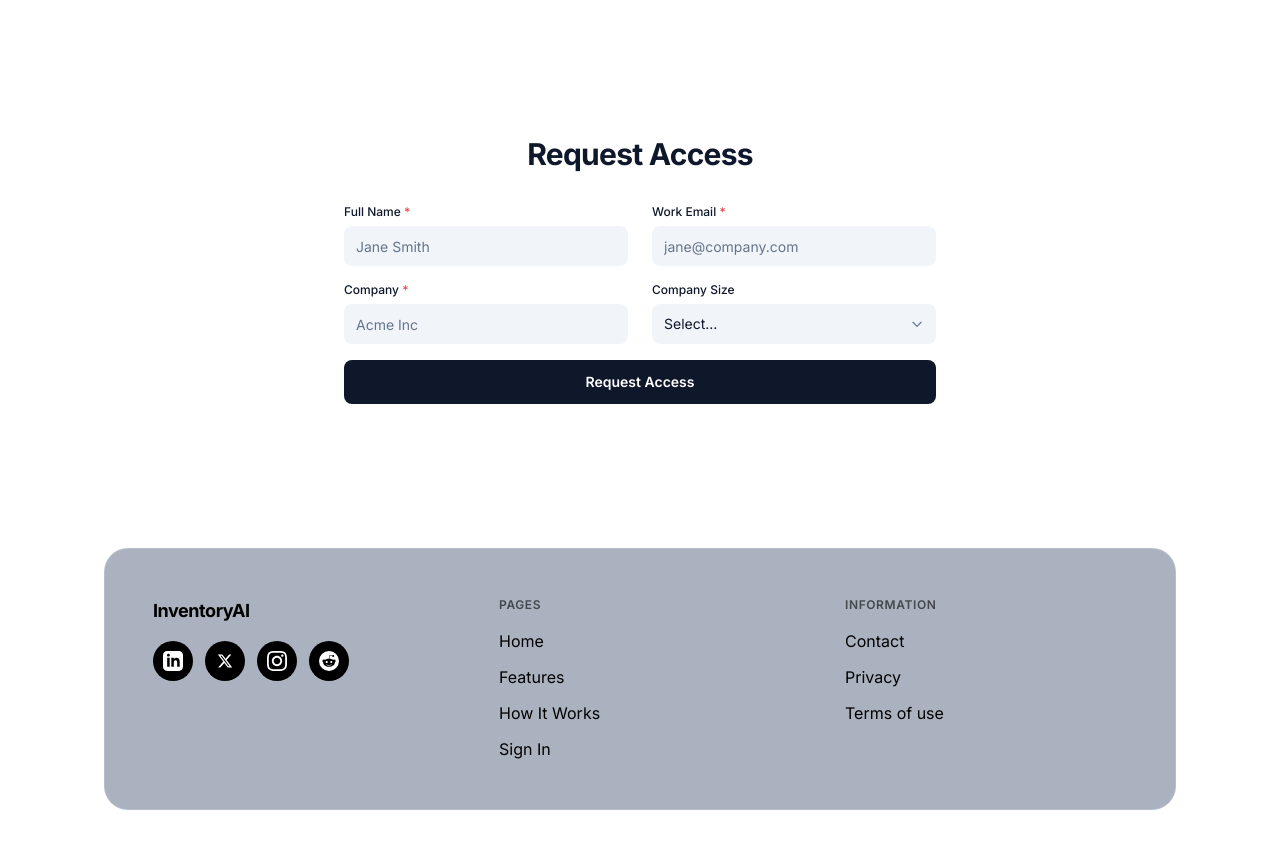
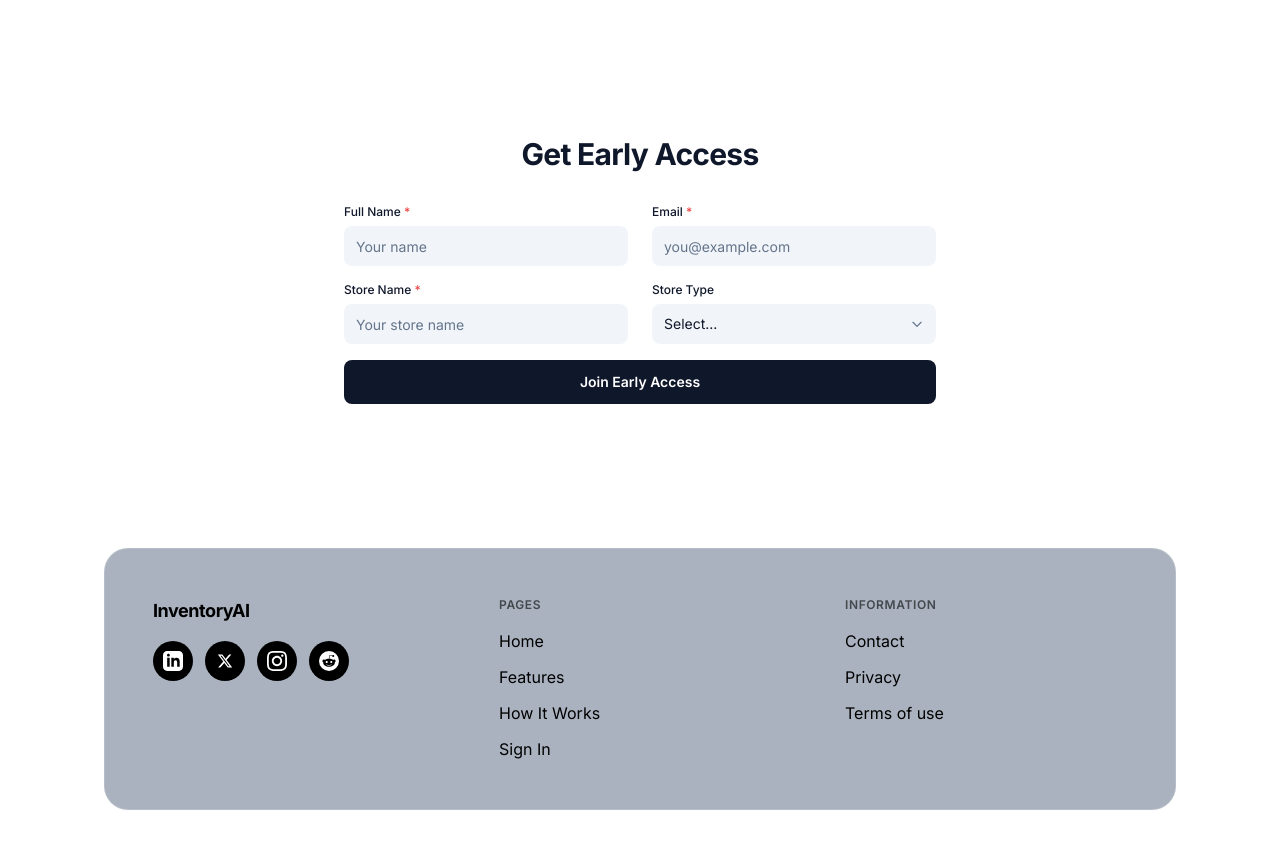
Before and after one commit to ashutoshpandey18/InventoryAI, a Next.js app: page / in a window 1280 px wide. Shown: the part 4460-5308 px from the top of the page. Built offline with nearby package versions, Linux system fonts and the light colour scheme.

Commit message:
Update RequestAccessForm for retail store owners
- Change title to 'Get Early Access'
- Update field labels: Email, Store Name, Store Type
- Update placeholders to be store-owner friendly
- Replace company size dropdown with store type options
- Change button text to 'Join Early Access'

```diff
--- a/components/RequestAccessForm.tsx
+++ b/components/RequestAccessForm.tsx
@@ -5,9 +5,9 @@ import { useState } from 'react'
 export function RequestAccessForm() {
   const [formData, setFormData] = useState({
     fullName: '',
-    workEmail: '',
-    company: '',
-    companySize: '',
+    email: '',
+    storeName: '',
+    storeType: '',
   })
 
   const handleSubmit = (e: React.FormEvent) => {
@@ -28,7 +28,7 @@ export function RequestAccessForm() {
       <div className="max-w-2xl mx-auto px-4 sm:px-6 lg:px-10">
         {/* Heading */}
         <h2 className="text-2xl lg:text-3xl font-bold text-slate-900 text-center mb-8">
-          Request Access
+          Get Early Access
         </h2>
 
         {/* Form */}
@@ -47,64 +47,64 @@ export function RequestAccessForm() {
                 required
                 value={formData.fullName}
                 onChange={handleChange}
-                placeholder="Jane Smith"
+                placeholder="Your name"
                 className="w-full h-10 px-3 text-sm bg-slate-100 rounded-lg text-slate-900 placeholder:text-slate-500 focus:outline-none focus:ring-2 focus:ring-slate-300 transition-all duration-150"
               />
             </div>
 
-            {/* Work Email */}
+            {/* Email */}
             <div>
-              <label htmlFor="workEmail" className="block text-xs font-medium text-slate-900 mb-1.5">
-                Work Email <span className="text-red-500">*</span>
+              <label htmlFor="email" className="block text-xs font-medium text-slate-900 mb-1.5">
+                Email <span className="text-red-500">*</span>
               </label>
               <input
                 type="email"
-                id="workEmail"
-                name="workEmail"
+                id="email"
+                name="email"
                 required
-                value={formData.workEmail}
+                value={formData.email}
                 onChange={handleChange}
-                placeholder="jane@company.com"
+                placeholder="you@example.com"
                 className="w-full h-10 px-3 text-sm bg-slate-100 rounded-lg text-slate-900 placeholder:text-slate-500 focus:outline-none focus:ring-2 focus:ring-slate-300 transition-all duration-150"
               />
             </div>
 
-            {/* Company */}
+            {/* Store Name */}
             <div>
-              <label htmlFor="company" className="block text-xs font-medium text-slate-900 mb-1.5">
-                Company <span className="text-red-500">*</span>
+              <label htmlFor="storeName" className="block text-xs font-medium text-slate-900 mb-1.5">
+                Store Name <span className="text-red-500">*</span>
               </label>
               <input
                 type="text"
-                id="company"
-                name="company"
+                id="storeName"
+                name="storeName"
                 required
-                value={formData.company}
+                value={formData.storeName}
                 onChange={handleChange}
-                placeholder="Acme Inc"
+                placeholder="Your store name"
                 className="w-full h-10 px-3 text-sm bg-slate-100 rounded-lg text-slate-900 placeholder:text-slate-500 focus:outline-none focus:ring-2 focus:ring-slate-300 transition-all duration-150"
               />
             </div>
 
-            {/* Company Size */}
+            {/* Store Type */}
             <div>
-              <label htmlFor="companySize" className="block text-xs font-medium text-slate-900 mb-1.5">
-                Company Size
+              <label htmlFor="storeType" className="block text-xs font-medium text-slate-900 mb-1.5">
+                Store Type
               </label>
               <div className="relative">
                 <select
-                  id="companySize"
-                  name="companySize"
-                  value={formData.companySize}
+                  id="storeType"
+                  name="storeType"
+                  value={formData.storeType}
                   onChange={handleChange}
                   className="w-full h-10 px-3 text-sm bg-slate-100 rounded-lg text-slate-900 appearance-none focus:outline-none focus:ring-2 focus:ring-slate-300 transition-all duration-150 cursor-pointer"
                 >
                   <option value="">Select...</option>
-                  <option value="1-10">1-10 employees</option>
-                  <option value="11-50">11-50 employees</option>
-                  <option value="51-200">51-200 employees</option>
-                  <option value="201-500">201-500 employees</option>
-                  <option value="501+">501+ employees</option>
+                  <option value="grocery">Grocery Store</option>
+                  <option value="electronics">Electronics Store</option>
+                  <option value="clothing">Clothing Store</option>
+                  <option value="pharmacy">Pharmacy</option>
+                  <option value="other">Other</option>
                 </select>
                 {/* Dropdown Arrow */}
                 <div className="absolute right-3 top-1/2 -translate-y-1/2 pointer-events-none">
@@ -131,7 +131,7 @@ export function RequestAccessForm() {
             type="submit"
             className="w-full mt-4 h-11 bg-slate-900 text-white text-sm rounded-lg font-semibold hover:bg-slate-800 hover:scale-[1.02] transition-all duration-200 focus:outline-none focus:ring-2 focus:ring-slate-400 focus:ring-offset-2"
           >
-            Request Access
+            Join Early Access
           </button>
         </form>
       </div>
```
